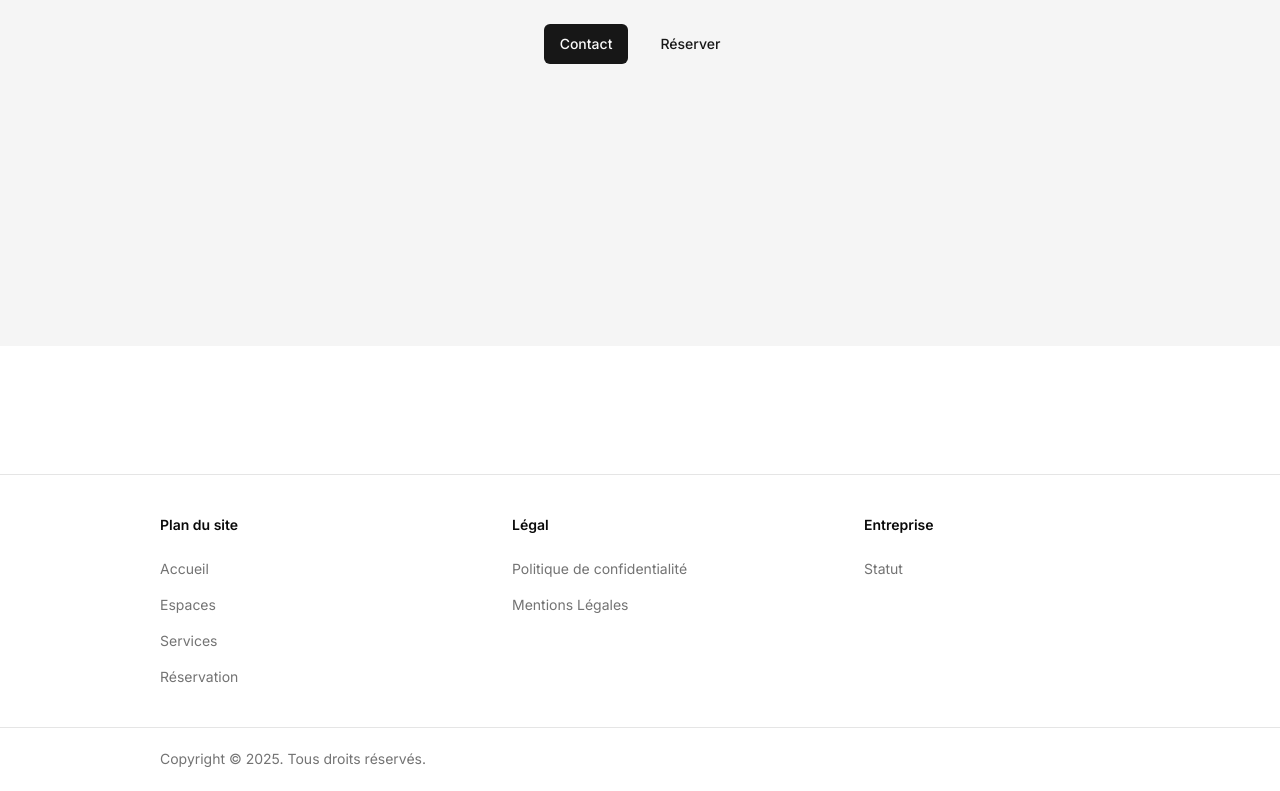
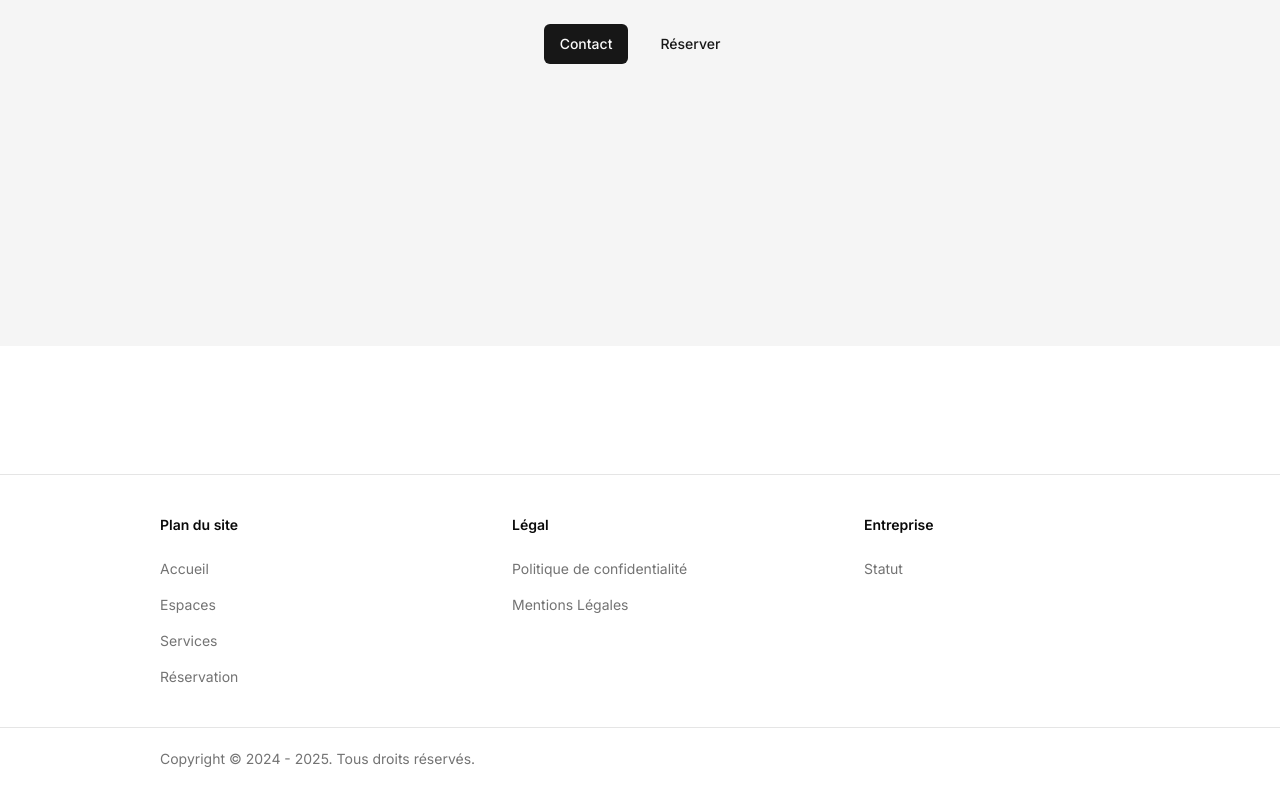
Before and after one commit to Firzus/nuit-detente-app, a Next.js app: page / in a window 1280 px wide. Shown: the part 2788-3579 px from the top of the page. Built offline with nearby package versions, Linux system fonts and the light colour scheme.

Commit message:
Update copyright year in Footer component to reflect 2024 - 2025

```diff
--- a/src/components/shared/footer.tsx
+++ b/src/components/shared/footer.tsx
@@ -60,7 +60,7 @@ export default function Footer() {
       </ul>
       <div className="flex h-16 border-t">
         <p className="container my-auto text-center text-sm text-muted-foreground xl:text-start">
-          Copyright © 2025. Tous droits réservés.
+          Copyright © 2024 - 2025. Tous droits réservés.
         </p>
       </div>
     </footer>
```
